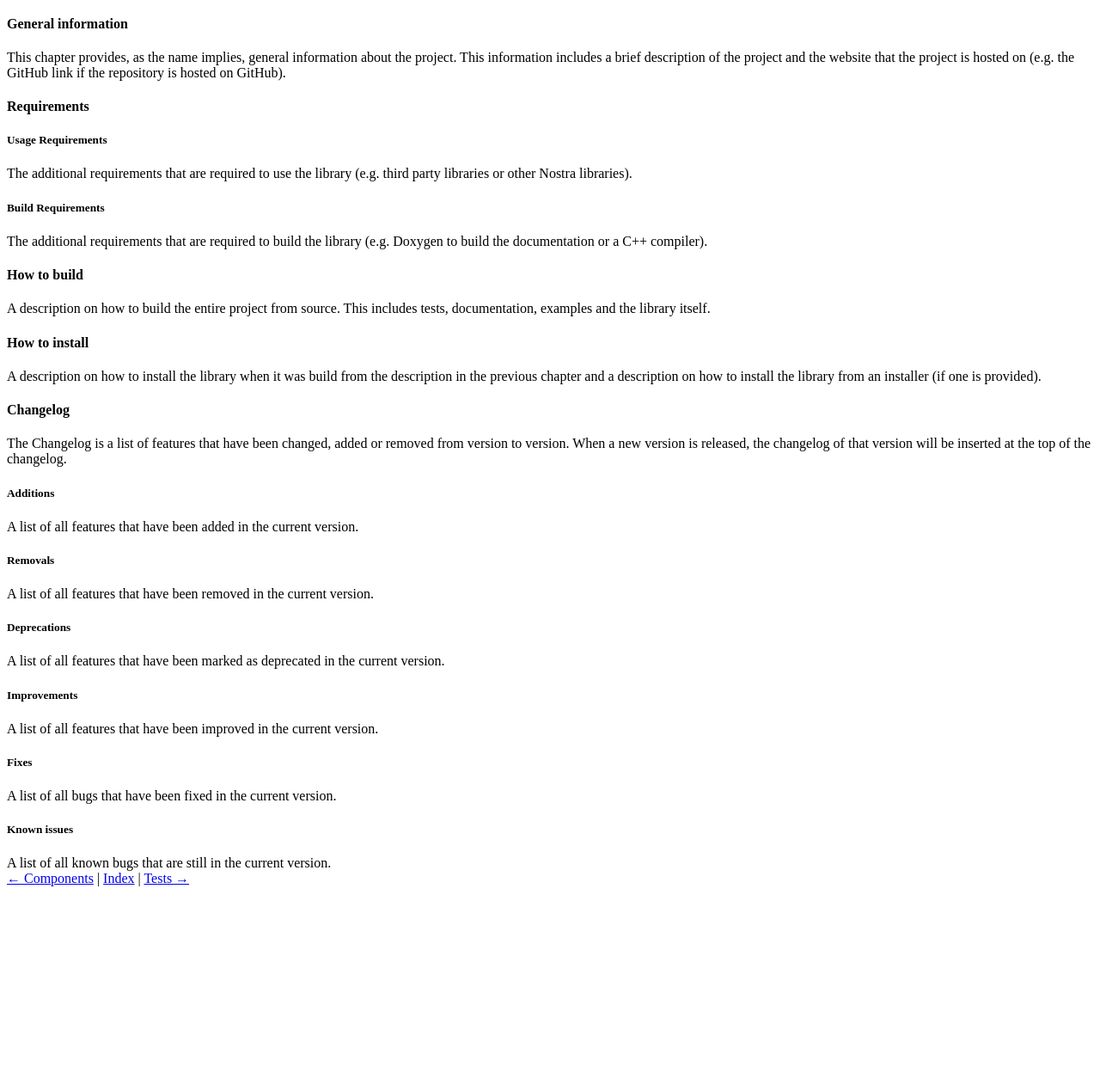
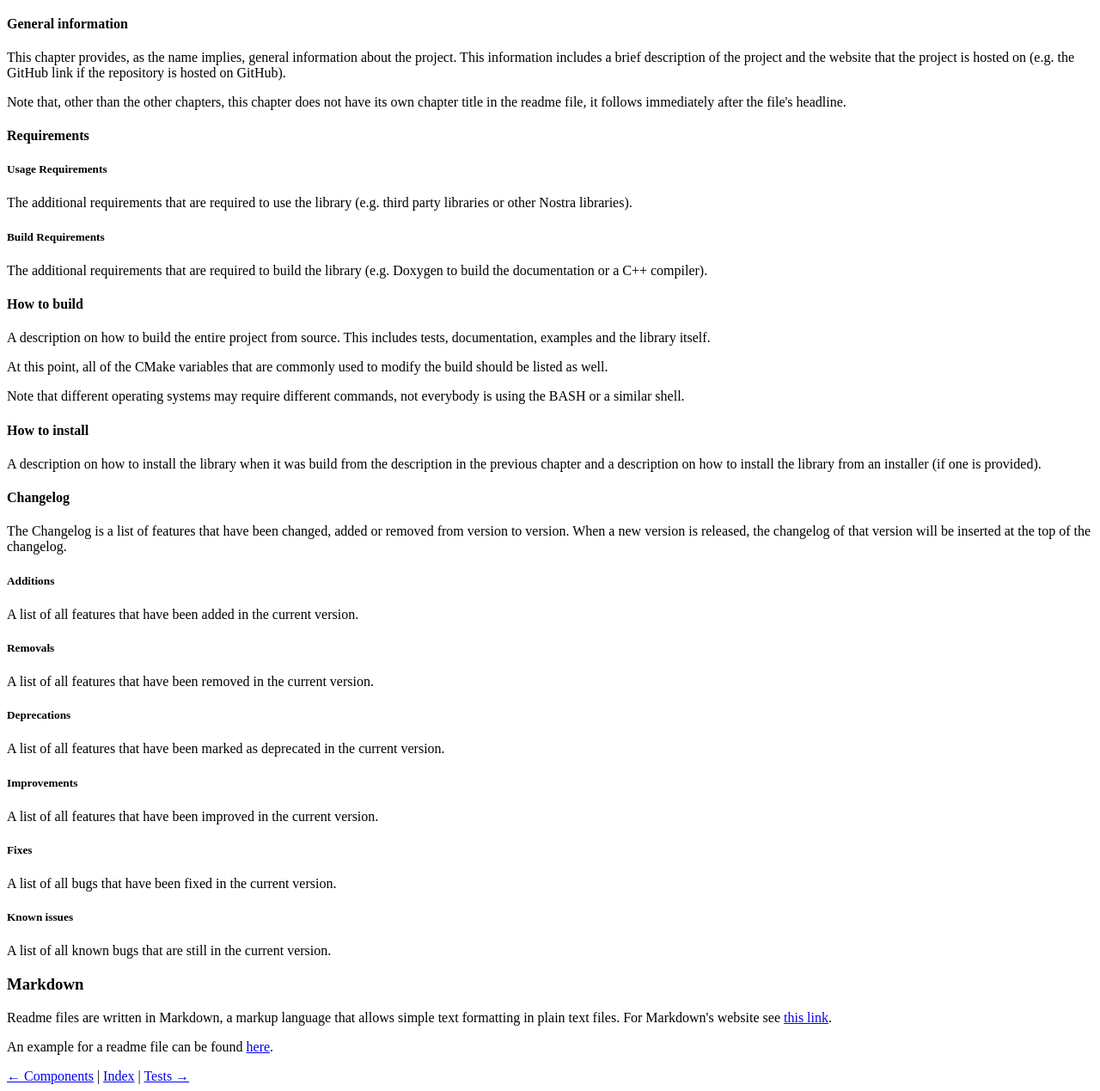
Before and after one commit to NostraTeam/NostraTeam.github.io, a plain HTML site: page src/readme_structure.html in a window 1280 px wide. Shown: the part 428-1697 px from the top of the page at 86% size. Before the commit the page ends 1467 px from the top, so only its background shows below. Drawn offline with Linux system fonts and the light colour scheme.

Commit message:
Improved HTML, added README example
Improved the readme_structure page and added an exemplary readme
file.

```diff
--- a/src/readme_structure.html
+++ b/src/readme_structure.html
@@ -48,6 +48,11 @@
     brief description of the project and the website that the project is hosted on (e.g. the GitHub link if the
     repository is hosted on GitHub).
 
+    <p>
+        Note that, other than the other chapters, this chapter does not have its own chapter title in the readme file,
+        it follows immediately after the file's headline.
+    </p>
+
     <h4>Requirements</h4>
     <h5>Usage Requirements</h5>
     The additional requirements that are required to use the library (e.g. third party libraries or other Nostra
@@ -60,6 +65,15 @@
     <h4>How to build</h4>
     A description on how to build the entire project from source. This includes tests, documentation, examples and the
     library itself.
+
+    <p>
+        At this point, all of the CMake variables that are commonly used to modify the build should be listed as well.
+    </p>
+
+    <p>
+        Note that different operating systems may require different commands, not everybody is using the BASH or a
+        similar shell.
+    </p>
 
     <h4>How to install</h4>
     A description on how to install the library when it was build from the description in the previous chapter and
@@ -87,6 +101,15 @@
     <h5>Known issues</h5>
     A list of all known bugs that are still in the current version.
 
+    <h3>Markdown</h3>
+    <p>
+        Readme files are written in Markdown, a markup language that allows simple text formatting in plain text files.
+        For Markdown's website see <a href="https://daringfireball.net/projects/markdown/">this link</a>.
+    </p>
+    <p>
+        An example for a readme file can be found <a href="../additional_files/README.md">here</a>.
+    </p>
+
     <nav>
         <a href="components.html">&larr; Components</a> |
         <a href="../index.html">Index</a> |
```
Also changed, not shown: 1 other file.
